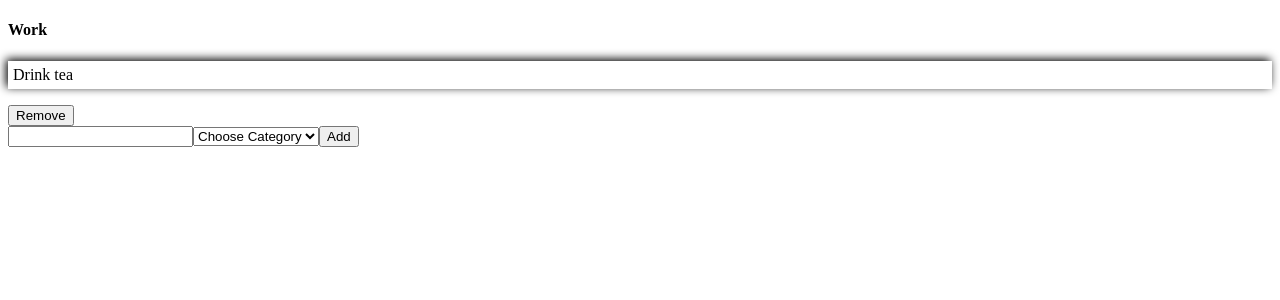
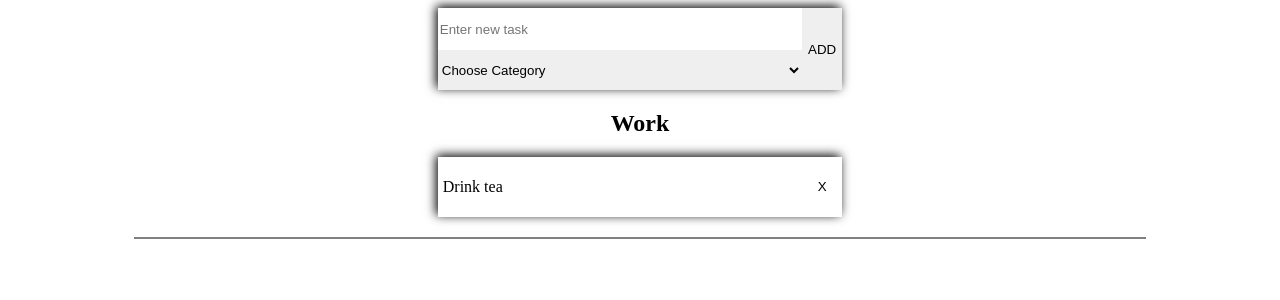
Before and after one commit to xDKey/todoapp-typescript, a React app: page / in a window 1280 px wide. Shown: the top 300 px of the page. Built offline with nearby package versions, Linux system fonts and the light colour scheme.

Commit message:
style: add styles

```diff
--- a/src/components/App.tsx
+++ b/src/components/App.tsx
@@ -1,4 +1,5 @@
 import React, { useState } from 'react'
+import styled from 'styled-components'
 import { toDoItem, toDoList } from 'type'
 import ToDoList from './ToDoList'
 import InputNewToDo from './InputNewToDo'
@@ -9,7 +10,7 @@ const App: React.FC = () => {
       id: 1,
       label: 'Drink tea',
       isDone: false,
-      category: 'work'
+      category: 'work',
     },
   ]
   const [toDoListState, setToDoListState] = useState(defaultList)
@@ -25,11 +26,19 @@ const App: React.FC = () => {
     setToDoListState([...toDoListState, newItem])
   }
   return (
-    <>
+    <StyledMain>
+      <InputNewToDo addNewItem={addNewItem} />
       <ToDoList toDoList={toDoListState} setToDoList={setToDoListState} />
-      <InputNewToDo addNewItem={addNewItem} />
-    </>
+    </StyledMain>
   )
 }
 
+const StyledMain = styled.main`
+  display: flex;
+  flex-direction: column;
+  align-items: center;
+  width: 80%;
+  margin: auto;
+`
+
 export default App
--- a/src/components/InputNewToDo.tsx
+++ b/src/components/InputNewToDo.tsx
@@ -1,4 +1,5 @@
 import React, { useState } from 'react'
+import styled from 'styled-components'
 
 const InputNewToDo = ({
   addNewItem,
@@ -18,13 +19,15 @@ const InputNewToDo = ({
   }
 
   return (
-    <form onSubmit={handleSubmit}>
-      <input
+    <StyledForm onSubmit={handleSubmit}>
+      <Wrapper>
+        <StyledInput
           type='text'
           value={inputValue}
+          placeholder='Enter new task'
           onChange={({ target }) => setInputValue(target.value)}
         />
-      <select
+        <StyledSelect
           value={categoryValue}
           onChange={({ target }) => setCategoryValue(target.value)}
         >
@@ -32,10 +35,37 @@ const InputNewToDo = ({
           <option value='work'>Work</option>
           <option value='family'>Family</option>
           <option value='supplies'>Supplies</option>
-      </select>
-      <button type='submit'>Add</button>
-    </form>
+        </StyledSelect>
+      </Wrapper>
+      <StyledButton type='submit'>ADD</StyledButton>
+    </StyledForm>
   )
 }
 
+const StyledForm = styled.form`
+  display: flex;
+  width: 40%;
+  box-shadow: -2px -2px 10px black;
+`
+
+const Wrapper = styled.section`
+  display: flex;
+  flex-direction: column;
+  width: 100%;
+`
+
+const StyledInput = styled.input`
+  height: 40px;
+  border: none;
+  outline: none;
+`
+const StyledSelect = styled.select`
+  height: 40px;
+  border: none;
+`
+
+const StyledButton = styled.button`
+  border: none;
+`
+
 export default InputNewToDo
--- a/src/components/ToDoItem.tsx
+++ b/src/components/ToDoItem.tsx
@@ -1,12 +1,5 @@
 import React from 'react'
 import styled from 'styled-components'
-
-const StyledToDoItem = styled.p<{ isDone: boolean }>`
-  cursor: pointer;
-  padding: 5px;
-  box-shadow: -2px -2px 10px black;
-  text-decoration: ${({ isDone }) => (isDone ? 'line-through' : '')};
-`
 
 type ToDoItemProps = {
   id: number
@@ -16,15 +9,41 @@ type ToDoItemProps = {
   removeItem: (id: number) => void
 }
 
-const ToDoItem = ({ id, label, isDone, setToDoDone, removeItem }: ToDoItemProps) => {
+const ToDoItem = ({
+  id,
+  label,
+  isDone,
+  setToDoDone,
+  removeItem,
+}: ToDoItemProps) => {
   return (
-    <>
-      <StyledToDoItem isDone={isDone} onClick={() => setToDoDone(id)}>
+    <StyledToDoItem>
+      <StyledToDoLabel isDone={isDone} onClick={() => setToDoDone(id)}>
         {label}
-      </StyledToDoItem>
-      <button onClick={() => removeItem(id)}>Remove</button>
-    </>
+      </StyledToDoLabel>
+      <StyledButton onClick={() => removeItem(id)}>X</StyledButton>
+    </StyledToDoItem>
   )
 }
 
+const StyledToDoLabel = styled.p<{ isDone: boolean }>`
+  cursor: pointer;
+  padding: 5px;
+  text-decoration: ${({ isDone }) => (isDone ? 'line-through' : '')};
+`
+const StyledButton = styled.button`
+  border: none;
+  background: white;
+  width: 40px;
+`
+
+const StyledToDoItem = styled.div`
+  display: flex;
+  justify-content: space-between;
+  margin-bottom: 20px;
+  width: 40%;
+
+  box-shadow: -2px -2px 10px black;
+`
+
 export default ToDoItem
--- a/src/components/ToDoList.tsx
+++ b/src/components/ToDoList.tsx
@@ -1,4 +1,5 @@
 import React from 'react'
+import styled from 'styled-components'
 import { toDoList } from 'type'
 import ToDoItem from './ToDoItem'
 
@@ -39,30 +40,37 @@ const ToDoList = ({ toDoList, setToDoList }: toDoListProps) => {
         />
       ))
   }
-  console.log(sortedByCategory('family'))
 
   return (
     <>
       {sortedByCategory('work').length !== 0 && (
-        <section>
-          <h4>Work</h4>
+        <StyledCategory>
+          <h1>Work</h1>
           {sortedByCategory('work')}
-        </section>
+        </StyledCategory>
       )}
       {sortedByCategory('family').length !== 0 && (
-        <section>
-          <h4>Family</h4>
+        <StyledCategory>
+          <h1>Family</h1>
           {sortedByCategory('family')}
-        </section>
+        </StyledCategory>
       )}
       {sortedByCategory('supplies').length !== 0 && (
-        <section>
-          <h4>Supplies</h4>
+        <StyledCategory>
+          <h1>Supplies</h1>
           {sortedByCategory('supplies')}
-        </section>
+        </StyledCategory>
       )}
     </>
   )
 }
 
+const StyledCategory = styled.section`
+  display: flex;
+  flex-direction: column;
+  align-items: center;
+  width: 100%;
+
+  border-bottom: 2px solid gray;
+`
 export default ToDoList
```
Lines whose indentation alone changed are shown as unchanged.
